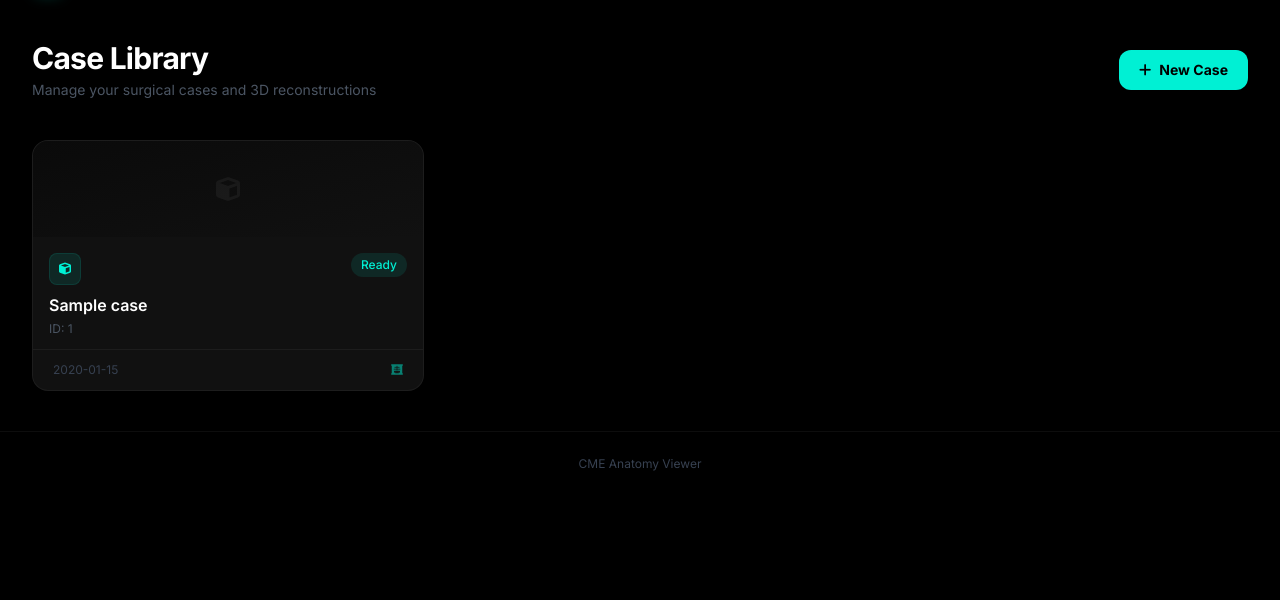
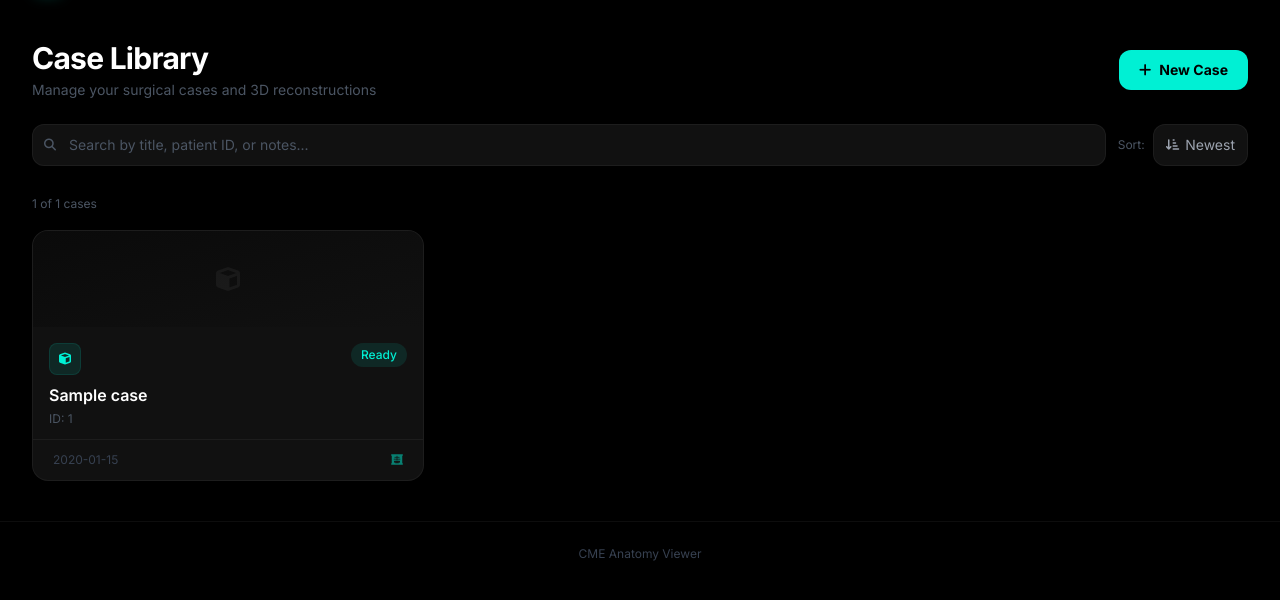
Before and after one commit to JAFletch-surg/3D-Anatomy-viewer, a Flask app: template app/templates/dashboard.html in a window 1280 px wide. Shown: the part 57-657 px from the top of the page. Run offline with Flask 3, Linux system fonts and the light colour scheme; most values are stand-ins (such as "Sample title", 1, 10 or a date in 2020); some libraries are stand-ins or nearby versions.

Commit message:
Add search and sort controls to case library dashboard
- Search bar: filters cases instantly by title, patient ID, or notes
  (client-side, no server round-trip)
- Sort toggle: click to switch between Newest first / Oldest first
  (re-orders DOM elements by data-date attribute)
- Case count: shows "X of Y cases" updating as you filter
- No results state when search matches nothing
- Keyboard shortcut: press / to focus search
- Data attributes on cards for efficient filtering

https://claude.ai/code/session_01WS3LRQjTrvxB76YeB8Z2b5

```diff
--- a/app/templates/dashboard.html
+++ b/app/templates/dashboard.html
@@ -5,7 +5,7 @@
 {% block content %}
 <div class="max-w-7xl mx-auto px-4 sm:px-6 lg:px-8 py-10">
     <!-- Header -->
-    <div class="flex flex-col sm:flex-row justify-between items-start sm:items-center mb-10 gap-4">
+    <div class="flex flex-col sm:flex-row justify-between items-start sm:items-center mb-6 gap-4">
         <div>
             <h1 class="text-3xl font-bold text-white tracking-tight">Case Library</h1>
             <p class="text-gray-600 mt-1 text-sm">Manage your surgical cases and 3D reconstructions</p>
@@ -17,11 +17,38 @@
     </div>
 
     {% if cases %}
-    <div class="grid grid-cols-1 md:grid-cols-2 lg:grid-cols-3 gap-5">
+    <!-- Search + Sort Bar -->
+    <div class="flex flex-col sm:flex-row items-stretch sm:items-center gap-3 mb-6">
+        <!-- Search -->
+        <div class="relative flex-1">
+            <i class="fas fa-search absolute left-3 top-1/2 -translate-y-1/2 text-gray-600 text-xs"></i>
+            <input type="text" id="case-search" placeholder="Search by title, patient ID, or notes..."
+                   class="w-full bg-surface-700 border border-white/5 rounded-xl pl-9 pr-4 py-2.5 text-white placeholder-gray-600 text-sm focus:outline-none focus:border-neon-400/30 focus:ring-1 focus:ring-neon-400/10 transition-all">
+        </div>
+        <!-- Sort -->
+        <div class="flex items-center gap-2 shrink-0">
+            <span class="text-gray-600 text-xs hidden sm:inline">Sort:</span>
+            <button id="sort-btn" class="flex items-center gap-1.5 px-3 py-2.5 bg-surface-700 border border-white/5 rounded-xl text-sm text-gray-400 hover:text-neon-400 hover:border-neon-400/20 transition-all">
+                <i class="fas fa-arrow-down-short-wide text-xs"></i>
+                <span id="sort-label">Newest</span>
+            </button>
+        </div>
+    </div>
+
+    <!-- Case count -->
+    <div class="mb-4">
+        <span id="case-count" class="text-gray-600 text-xs"><span id="visible-count">{{ cases|length }}</span> of {{ cases|length }} cases</span>
+    </div>
+
+    <!-- Case Grid -->
+    <div id="case-grid" class="grid grid-cols-1 md:grid-cols-2 lg:grid-cols-3 gap-5">
         {% for case in cases %}
         <a href="{{ url_for('main.case_detail', case_id=case.id) }}"
-           class="group bg-surface-700 border border-white/5 rounded-2xl overflow-hidden hover:border-neon-400/20 hover:shadow-xl hover:shadow-neon-400/5 transition-all duration-300 hover:-translate-y-1">
-            <!-- Thumbnail -->
+           class="case-card group bg-surface-700 border border-white/5 rounded-2xl overflow-hidden hover:border-neon-400/20 hover:shadow-xl hover:shadow-neon-400/5 transition-all duration-300 hover:-translate-y-1"
+           data-title="{{ case.title|lower }}"
+           data-patient="{{ (case.patient_id or '')|lower }}"
+           data-notes="{{ (case.notes or '')|lower }}"
+           data-date="{{ case.created_at }}">
             {% if case.thumbnail %}
             <div class="h-36 bg-black overflow-hidden">
                 <img src="{{ url_for('main.serve_uploaded_file', filename=case.thumbnail) }}" alt="3D Preview" class="w-full h-full object-cover opacity-80 group-hover:opacity-100 group-hover:scale-105 transition-all duration-300">
@@ -71,6 +98,12 @@
         {% endfor %}
     </div>
 
+    <!-- No results message -->
+    <div id="no-results" class="hidden flex flex-col items-center justify-center py-16">
+        <i class="fas fa-search text-2xl text-gray-700 mb-3"></i>
+        <p class="text-gray-500 text-sm">No cases match your search</p>
+    </div>
+
     {% else %}
     <div class="flex flex-col items-center justify-center py-24">
         <div class="w-20 h-20 bg-surface-700 rounded-2xl flex items-center justify-center mb-6 border border-white/5">
@@ -86,3 +119,59 @@
     {% endif %}
 </div>
 {% endblock %}
+
+{% block scripts %}
+{% if cases %}
+<script>
+    const searchInput = document.getElementById('case-search');
+    const sortBtn = document.getElementById('sort-btn');
+    const sortLabel = document.getElementById('sort-label');
+    const grid = document.getElementById('case-grid');
+    const noResults = document.getElementById('no-results');
+    const visibleCount = document.getElementById('visible-count');
+    const cards = Array.from(document.querySelectorAll('.case-card'));
+
+    let sortOrder = 'desc'; // newest first (default from server)
+
+    // Search: filter cards by title, patient ID, notes
+    searchInput.addEventListener('input', function() {
+        const q = this.value.toLowerCase().trim();
+        let count = 0;
+        cards.forEach(card => {
+            const match = !q ||
+                card.dataset.title.includes(q) ||
+                card.dataset.patient.includes(q) ||
+                card.dataset.notes.includes(q);
+            card.style.display = match ? '' : 'none';
+            if (match) count++;
+        });
+        visibleCount.textContent = count;
+        noResults.classList.toggle('hidden', count > 0);
+        grid.classList.toggle('hidden', count === 0);
+    });
+
+    // Sort: toggle between newest/oldest
+    sortBtn.addEventListener('click', function() {
+        sortOrder = sortOrder === 'desc' ? 'asc' : 'desc';
+        sortLabel.textContent = sortOrder === 'desc' ? 'Newest' : 'Oldest';
+        sortBtn.querySelector('i').className = sortOrder === 'desc'
+            ? 'fas fa-arrow-down-short-wide text-xs'
+            : 'fas fa-arrow-up-short-wide text-xs';
+
+        cards.sort((a, b) => {
+            const da = a.dataset.date, db = b.dataset.date;
+            return sortOrder === 'desc' ? db.localeCompare(da) : da.localeCompare(db);
+        });
+        cards.forEach(card => grid.appendChild(card));
+    });
+
+    // Focus search on / key
+    document.addEventListener('keydown', e => {
+        if (e.key === '/' && document.activeElement !== searchInput) {
+            e.preventDefault();
+            searchInput.focus();
+        }
+    });
+</script>
+{% endif %}
+{% endblock %}
```
